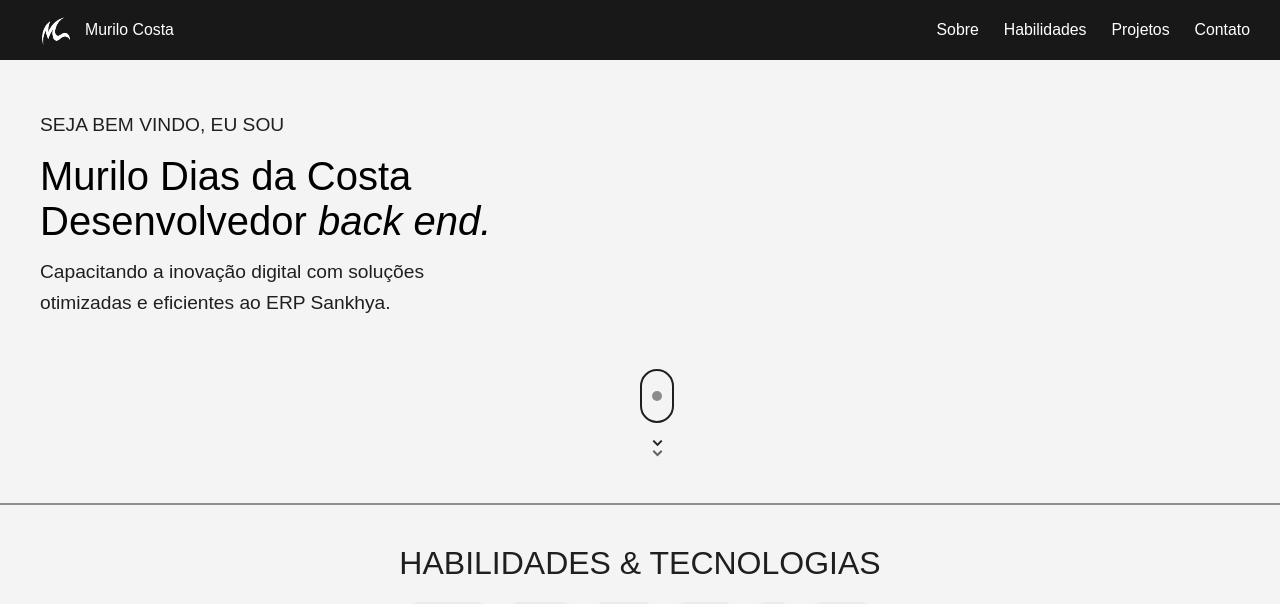
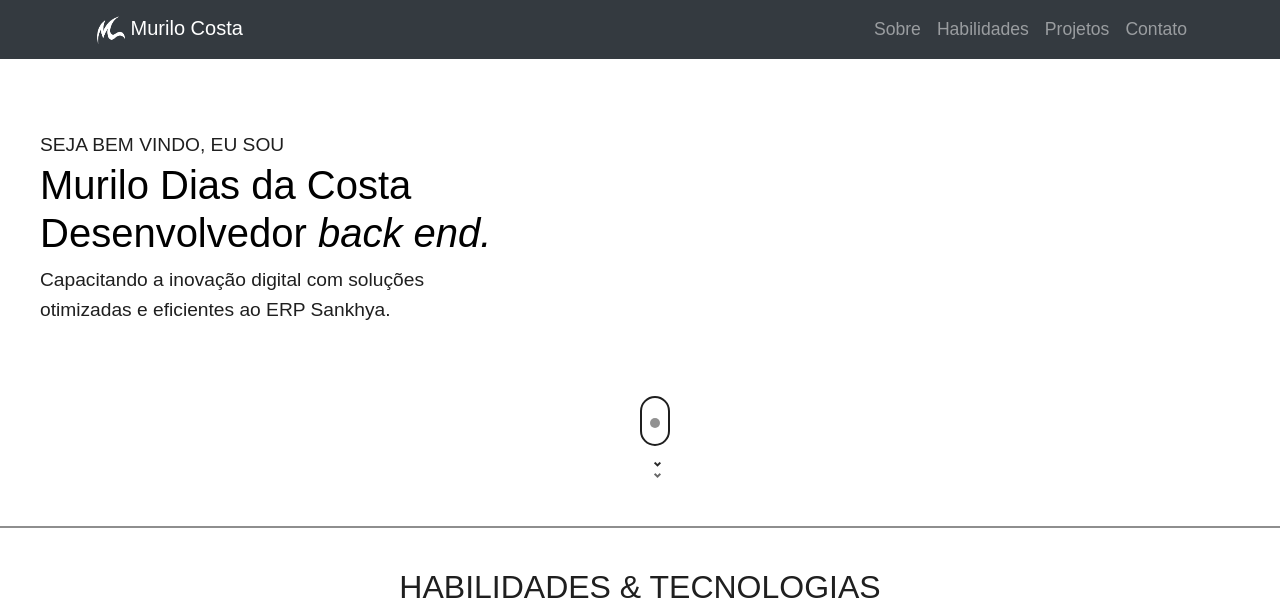
Before and after one commit to murilodcosta/personal-portfolio, a Flask app: page / in a window 1280 px wide. Shown: the top 604 px of the page. Run offline with Flask 3, Linux system fonts and the light colour scheme; some libraries are stand-ins or nearby versions; some web fonts are replaced.

Commit message:
Adicionado Bootstrap ao projeto

```diff
--- a/static/css/style.css
+++ b/static/css/style.css
@@ -9,34 +9,12 @@ body {
     color: #333;
 }
 
-.header {
-    width: 100%;
+.site-header {
     background-color: #181818;
-    color: white;
     padding: 10px 20px;
-    text-align: center;
-    font-size: 0.9em;
-    position: fixed;
-    top: 0;
-    left: 0;
-    height: 60px;
-    box-sizing: border-box;
-    display: flex;
-    justify-content: space-between;
-    align-items: center;
 }
 
-.header a {
-    text-decoration: none;
-}
-
-.logo-name-link {
-    margin-left: 10px;
-    display: flex;
-    justify-content: flex-start;
-    gap: 15px;
-    align-items: center;
-    height: 100%;
+.brand-link {
     font-family: "Moderustic", sans-serif;
     font-weight: 420;
     font-size: 1.1em;
@@ -46,35 +24,24 @@ body {
     border-radius: 12px;
 }
 
-.logo-name-link img {
+.brand-link img {
     margin-top: 3px;
 }
 
-.logo-name-link:hover {
+.brand-link:hover {
     background-color: rgba(255, 255, 255, 0.1);
     color: #ffffff;
 }
 
-.header-paragraphs {
-    margin-right: 10px;
-    display: flex;
-    justify-content: flex-end;
-    gap: 25px;
-    align-items: center;
-    height: 100%;
-}
-
-.paragraph {
-    margin: 0;
+.nav-menu .nav-link {
     font-size: 1.1em;
     font-family: "Moderustic", sans-serif;
     font-weight: 420;
-    line-height: 1.6;
     color: #ffffff;
     position: relative;
 }
 
-.paragraph::after {
+.nav-menu .nav-link::after {
     content: '';
     position: absolute;
     left: 0;
@@ -87,9 +54,10 @@ body {
     transition: transform 0.4s ease;
 }
 
-.paragraph:hover::after {
+.nav-menu .nav-link:hover::after {
     transform: scaleX(1);
 }
+
 
 .container-wrapper {
     position: relative;
@@ -108,8 +76,8 @@ body {
     text-align: left;
     max-width: 80%;
     font-size: 1.2em;
-    margin-top: -20px;
-    margin-bottom: -20px;
+    margin-top: 0px;
+    margin-bottom: 0px;
     font-family: "Moderustic", sans-serif;
     font-weight: 400;
     line-height: 1.6;
--- a/templates/index.html
+++ b/templates/index.html
@@ -6,23 +6,41 @@
     <title>Murilo Costa | Desenvolvedor Back-End</title>
     <link rel="icon" href="{{ url_for('static', filename='img/mc-logo.png') }}" type="image/png">
     <link rel="stylesheet" href="{{ url_for('static', filename='css/style.css') }}">
+    <link href="https://stackpath.bootstrapcdn.com/bootstrap/4.5.2/css/bootstrap.min.css" rel="stylesheet">
+    <script src="https://code.jquery.com/jquery-3.5.1.slim.min.js"></script>
+    <script src="https://cdn.jsdelivr.net/npm/@popperjs/core@2.9.3/dist/umd/popper.min.js"></script>
+    <script src="https://stackpath.bootstrapcdn.com/bootstrap/4.5.2/js/bootstrap.min.js"></script>
 </head>
 <body>
 
-    <header class="header">
-        <div class="logo-name">
-            <a href="index.html" class="logo-name-link">
+    <header class="navbar navbar-expand-lg navbar-dark bg-dark fixed-top site-header">
+        <div class="container">
+            <a href="index.html" class="navbar-brand brand-link">
                 <img src="{{ url_for('static', filename='img/mc-logo-w.png') }}" alt="Logo" style="vertical-align: middle; width: 30px; height: 30px;">
                 Murilo Costa
             </a>
-        </div>
-        <div class="header-paragraphs">
-            <a href="#sobre" class="paragraph">Sobre</a>
-            <a href="#habilidades" class="paragraph">Habilidades</a>
-            <a href="#projetos" class="paragraph">Projetos</a>
-            <a href="#contato" class="paragraph">Contato</a>
+            <button class="navbar-toggler" type="button" data-toggle="collapse" data-target="#navbarNav" aria-controls="navbarNav" aria-expanded="false" aria-label="Toggle navigation">
+                <span class="navbar-toggler-icon"></span>
+            </button>
+            <div class="collapse navbar-collapse justify-content-end site-nav" id="navbarNav">
+                <ul class="navbar-nav nav-menu">
+                    <li class="nav-item">
+                        <a href="#sobre" class="nav-link nav-item">Sobre</a>
+                    </li>
+                    <li class="nav-item">
+                        <a href="#habilidades" class="nav-link nav-item">Habilidades</a>
+                    </li>
+                    <li class="nav-item">
+                        <a href="#projetos" class="nav-link nav-item">Projetos</a>
+                    </li>
+                    <li class="nav-item">
+                        <a href="#contato" class="nav-link nav-item">Contato</a>
+                    </li>
+                </ul>
+            </div>
         </div>
     </header>
+
 
     <div class="container-wrapper">
         <h1 class="welcome-heading">SEJA BEM VINDO, EU SOU</h1>
```
